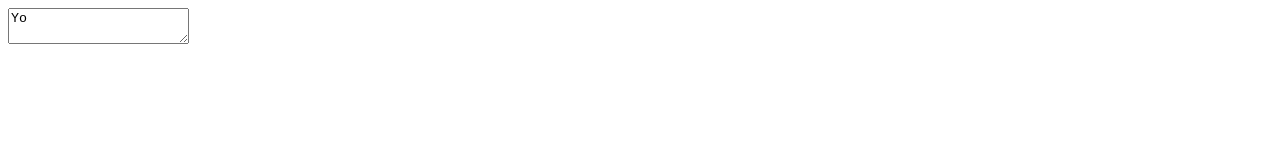
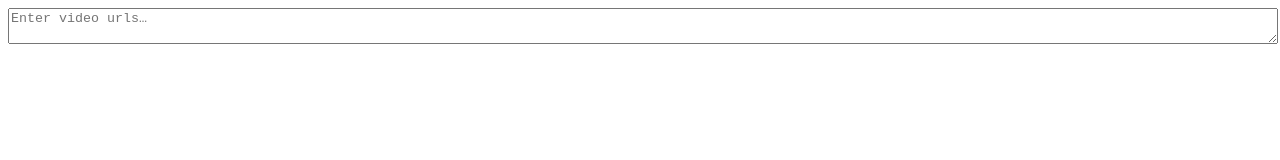
Before and after one commit to chrisirhc/youtube-playlist, a plain HTML site: page index.html in a window 1280 px wide. Drawn offline with Linux system fonts and the light colour scheme.

Commit message:
add some minor styling

```diff
--- a/index.html
+++ b/index.html
@@ -7,9 +7,8 @@
   </head>
   <body>
     <div>
-      <textarea is="video-list-text-area">Yo</textarea>
+      <textarea is="video-list-text-area" style="width: 100%"" placeholder="Enter video urls…"></textarea>
     </div>
-    <!-- 1. The <iframe> (and video player) will replace this <div> tag. -->
     <div id="player"></div>
   </body>
 </html>
```
